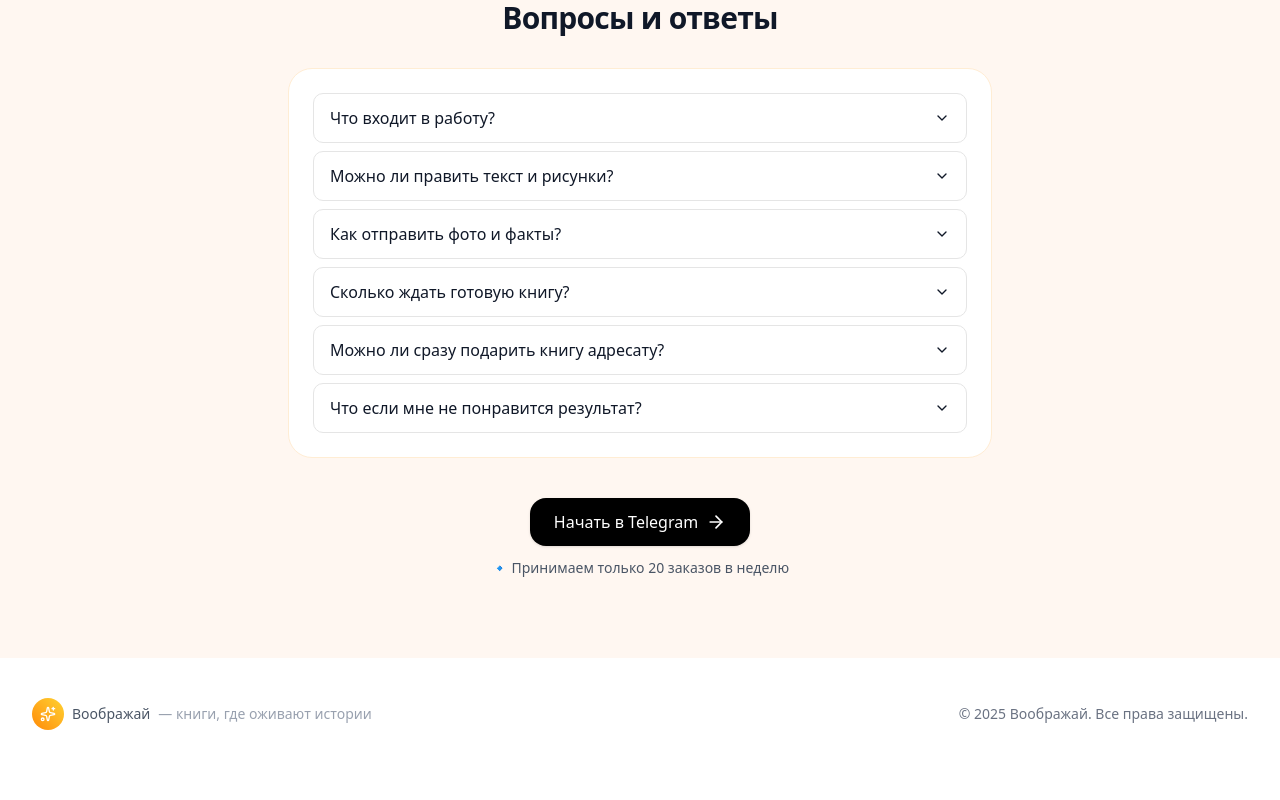
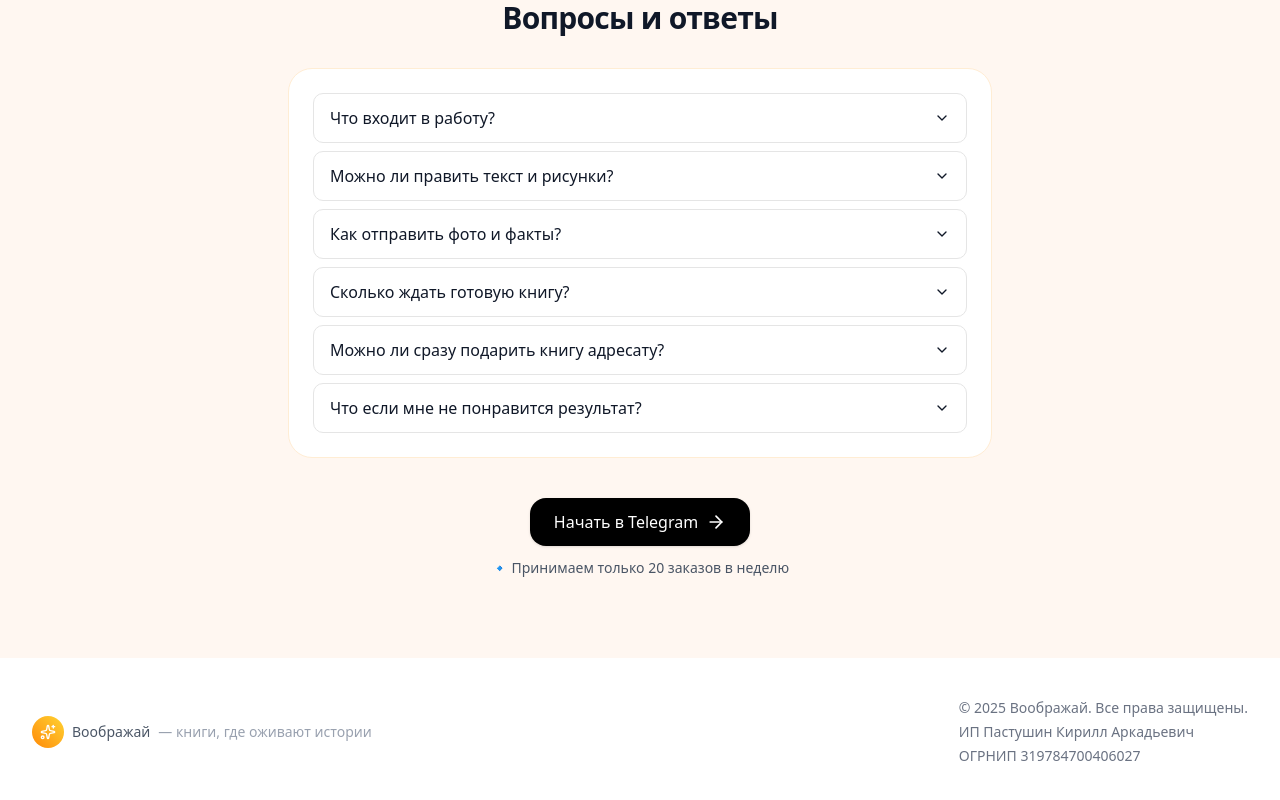
Before and after one commit to pastushin86-cpu/voobrazhay-landing, a Next.js app: page / in a window 1280 px wide. Shown: the part 5725-6525 px from the top of the page. Before the commit the page ends 6495 px from the top, so only its background shows below. Built offline with nearby package versions, Linux system fonts and the light colour scheme.

Commit message:
Add IP information to footer: ИП Пастушин Кирилл Аркадьевич, ОГРНИП

```diff
--- a/src/app/page.tsx
+++ b/src/app/page.tsx
@@ -593,7 +593,11 @@ export default function VoobrazhayLanding() {
             <span>Воображай</span>
             <span className="text-gray-400">— книги, где оживают истории</span>
           </div>
-          <div className="text-sm text-gray-500">© {new Date().getFullYear()} Воображай. Все права защищены.</div>
+          <div className="text-sm text-gray-500 space-y-1">
+            <div>© {new Date().getFullYear()} Воображай. Все права защищены.</div>
+            <div>ИП Пастушин Кирилл Аркадьевич</div>
+            <div>ОГРНИП 319784700406027</div>
+          </div>
         </div>
       </footer>
     </div>
```
